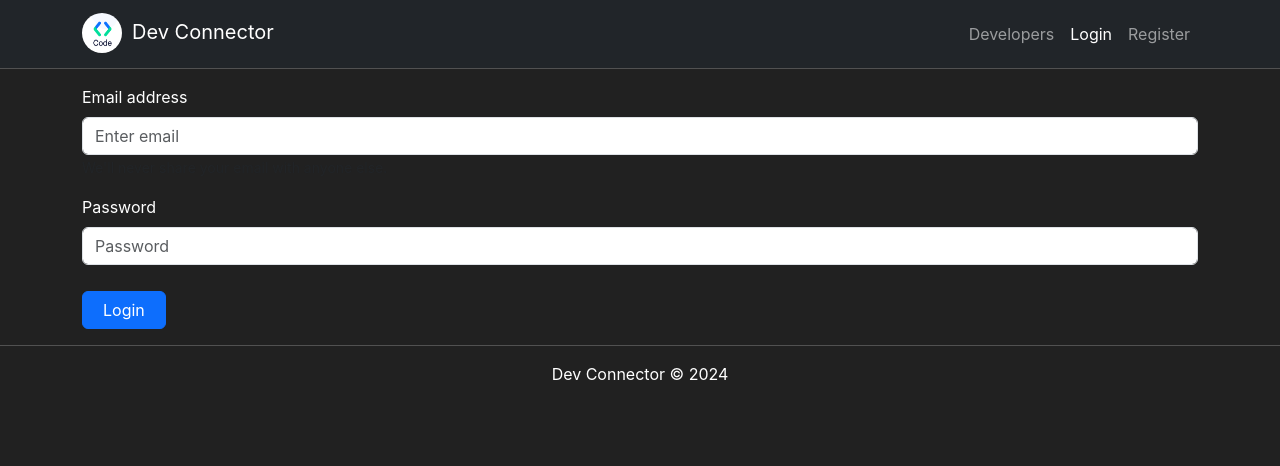
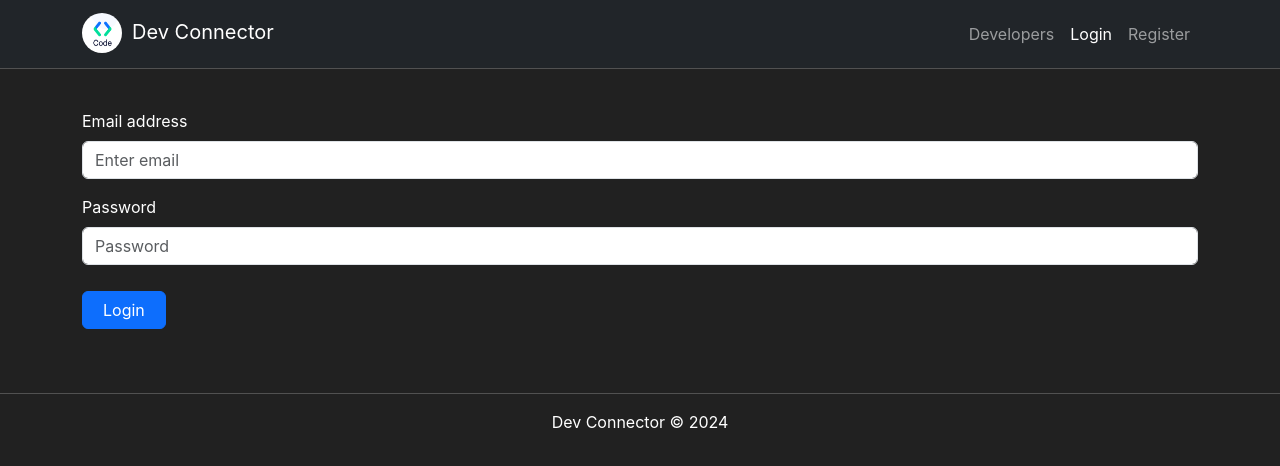
Before and after one commit to anas464092/dev-connector, a React (Create React App) app in the folder frontend/: page /login in a window 1280 px wide. Shown: the top 466 px of the page. Built offline with nearby package versions, Linux system fonts and the light colour scheme.

Commit message:
add login funnctionality and validation

```diff
--- a/frontend/src/Pages/Login.jsx
+++ b/frontend/src/Pages/Login.jsx
@@ -1,33 +1,96 @@
 import Button from 'react-bootstrap/Button';
 import Form from 'react-bootstrap/Form';
+import { useFormik } from 'formik';
+import { useState } from 'react';
+import { Spinner } from 'react-bootstrap';
+import toast, { Toaster } from 'react-hot-toast';
+import { validateLogin } from '../validation/loginValidator';
+import axios from 'axios';
+import { useNavigate } from 'react-router';
 
 function Login() {
-    const handleSubmit = (e) => {
-        e.preventDefault();
-        console.log('Hello');
+    const navigate = useNavigate();
+    const [loading, setLoading] = useState(false);
+    const formik = useFormik({
+        initialValues: {
+            email: '',
+            password: '',
+        },
+        validate: validateLogin,
+        validateOnBlur: false,
+        validateOnChange: false,
+        onSubmit: async (values, { resetForm }) => {
+            setLoading(true);
+            values.email = values.email.trim();
+            values.password = values.password.trim();
+            const payload = {
+                email: values.email,
+                password: values.password,
             };
+            try {
+                const res = await axios.post('/api/users/login', payload);
+                if (res.data.statusCode === 200) {
+                    toast.success('User login successfully.');
+                    resetForm();
+                    setTimeout(() => {
+                        navigate('/developers');
+                    }, 1000);
+                }
+            } catch (err) {
+                if (err.response) {
+                    const statusCode = err.response.status;
+                    if (statusCode === 400) {
+                        toast.error('Invalid credentials.');
+                    } else if (statusCode === 500) {
+                        toast.error('Server Error, Try Later');
+                    } else {
+                        toast.error('An unexpected error occurred.');
+                    }
+                } else {
+                    toast.error('Network Error or Backend Not Reachable.');
+                }
+            }
+            setLoading(false);
+        },
+    });
 
     return (
-        <Form onSubmit={handleSubmit}>
-            <Form.Group className='mb-3'>
+        <>
+            <Toaster position='top-center' reverseOrder={false}></Toaster>
+            <Form onSubmit={formik.handleSubmit}>
+                <Form.Group className='mb-3 mt-4'>
                     <Form.Label>Email address</Form.Label>
-                <Form.Control type='email' required placeholder='Enter email' />
-                <Form.Text className='text-muted'>
-                    We'll never share your email with anyone else.
-                </Form.Text>
+                    <Form.Control
+                        {...formik.getFieldProps('email')}
+                        type='email'
+                        required
+                        placeholder='Enter email'
+                    />
                 </Form.Group>
                 <Form.Group className='mb-3' controlId='formBasicPassword'>
                     <Form.Label>Password</Form.Label>
-                <Form.Control type='password' required placeholder='Password' />
+                    <Form.Control
+                        {...formik.getFieldProps('password')}
+                        type='password'
+                        required
+                        placeholder='Password'
+                    />
                 </Form.Group>
                 <Button
                     style={{ marginTop: '10px', padding: '6px 20px' }}
                     variant='primary'
                     type='submit'
+                    disabled={loading}
+                    className='mb-5'
                 >
-                Login
+                    {loading ? (
+                        <Spinner animation='border' role='status' />
+                    ) : (
+                        <span>Login</span>
+                    )}
                 </Button>
             </Form>
+        </>
     );
 }
 
--- a/frontend/src/Pages/Register.jsx
+++ b/frontend/src/Pages/Register.jsx
@@ -43,6 +43,7 @@ function Register() {
                     resetForm();
                     if (fileInputRef.current) {
                         fileInputRef.current.value = null; // Reset the file input
+                    }
                     setTimeout(() => {
                         navigate('/login');
                     }, 1000);
@@ -50,7 +51,6 @@ function Register() {
                         'registerUserId',
                         JSON.stringify(res.data.data._id)
                     );
-                    }
                 }
             } catch (err) {
                 if (err.response) {
--- /dev/null
+++ b/frontend/src/validation/loginValidator.js
@@ -0,0 +1,40 @@
+import toast from 'react-hot-toast';
+
+// validate email
+function emailVerify(error = {}, values) {
+    if (!values.email) {
+        error.email = toast.warning('Email required');
+    } else if (values.email.trim() === '') {
+        error.email = toast.error('Email required');
+    }
+    return error;
+}
+export async function validateEmail(values) {
+    const errors = emailVerify({}, values);
+    return errors;
+}
+
+// validate password
+function passwordVerify(error = {}, values) {
+    if (!values.email) {
+        error.password = toast.warning('Password required');
+    } else if (values.password.trim() === '') {
+        error.password = toast.error('Password required');
+    } else if (values.password.trim().length < 6) {
+        error.password = toast.error(
+            'Password must be more than 5 characters.'
+        );
+    }
+    return error;
+}
+export async function validatePassword(values) {
+    const errors = passwordVerify({}, values);
+    return errors;
+}
+
+// Login validation
+export async function validateLogin(values) {
+    const errors = emailVerify({}, values);
+    passwordVerify(errors, values);
+    return errors;
+}
```
Lines whose indentation alone changed are shown as unchanged.
